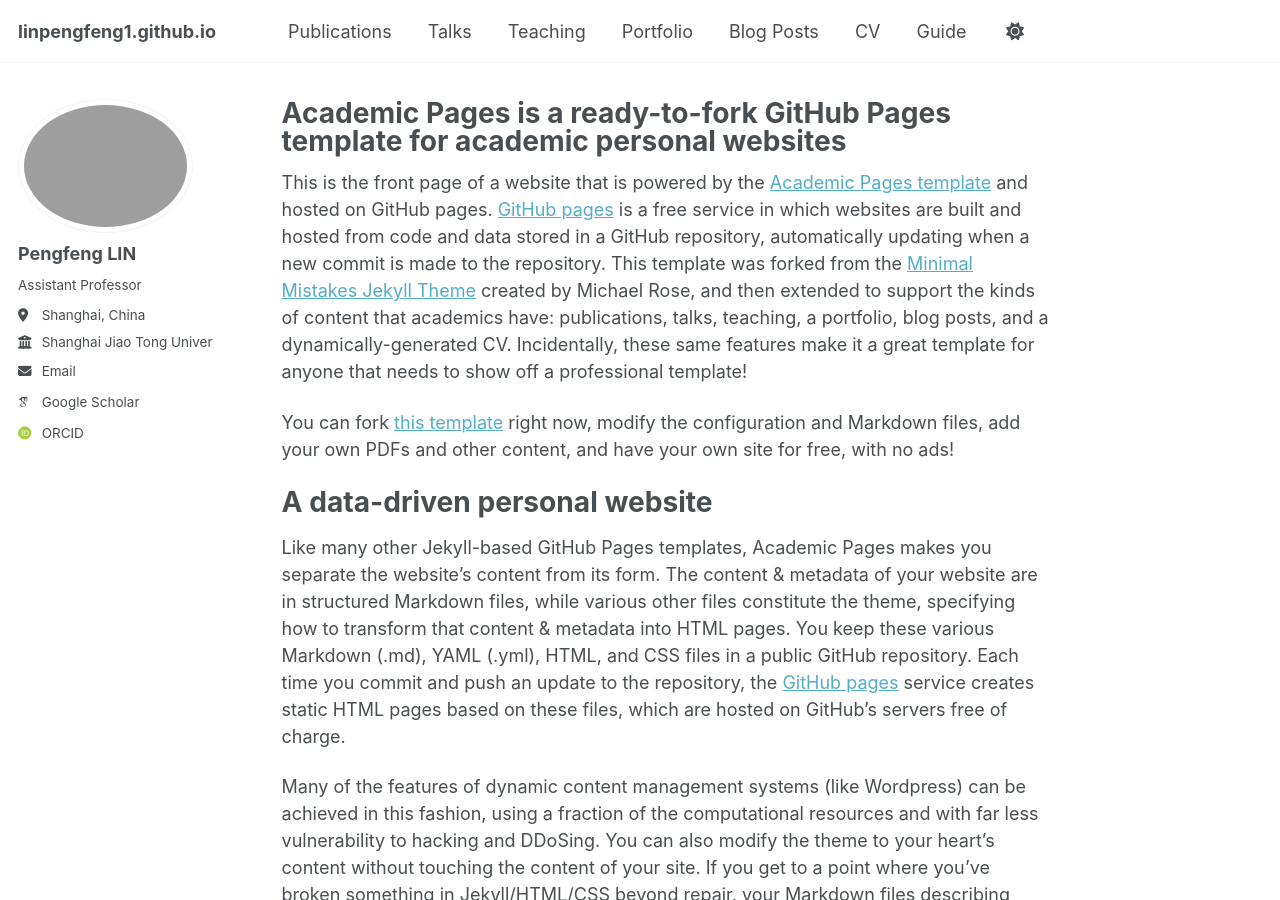
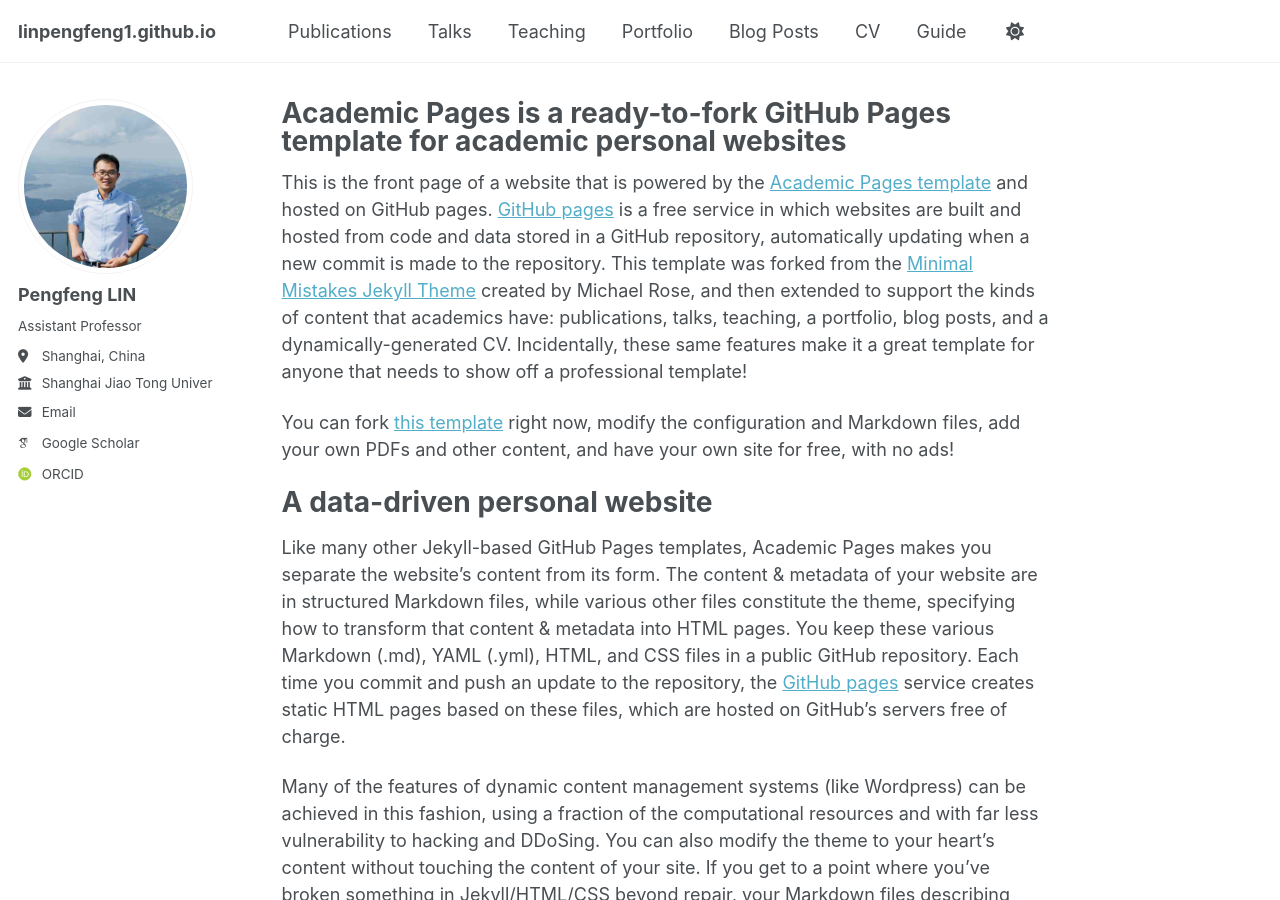
Before and after one commit to missinglpf/linpengfeng1.github.io, a Jekyll site: the page built from _pages/about.md, in a window 1280 px wide and 900 px high. Built offline with Jekyll 4.4.1, drawn with Linux system fonts in a browser that asks for light colours; some web fonts are replaced; a script bundle is joined from its source files by our own code; library files that are not in the unit come from our copies.

Commit message:
Update _config.yml

```diff
--- a/_config.yml
+++ b/_config.yml
@@ -23,7 +23,7 @@ repository               : # "academicpages/academicpages.github.io"
 #               Additional customization can be done by editing /_includes/author-profile.html
 author:
   # Biographic information
-  avatar           : "PengfengLinCrop.png"
+  avatar           : "PengfengLinCrop.jpg"
   name             : "Pengfeng LIN"
   pronouns         : "Assistant Professor"
   bio              : # "Short biography for the left-hand sidebar"
```
